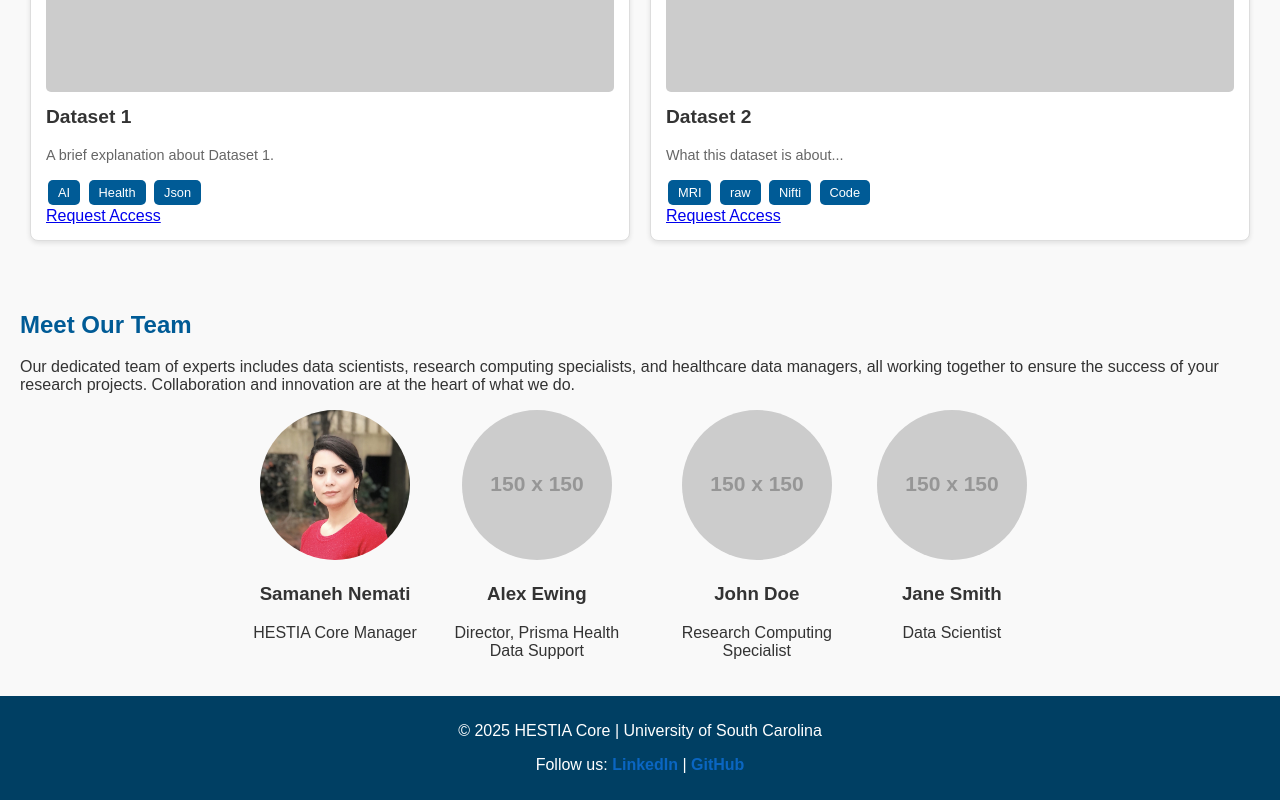
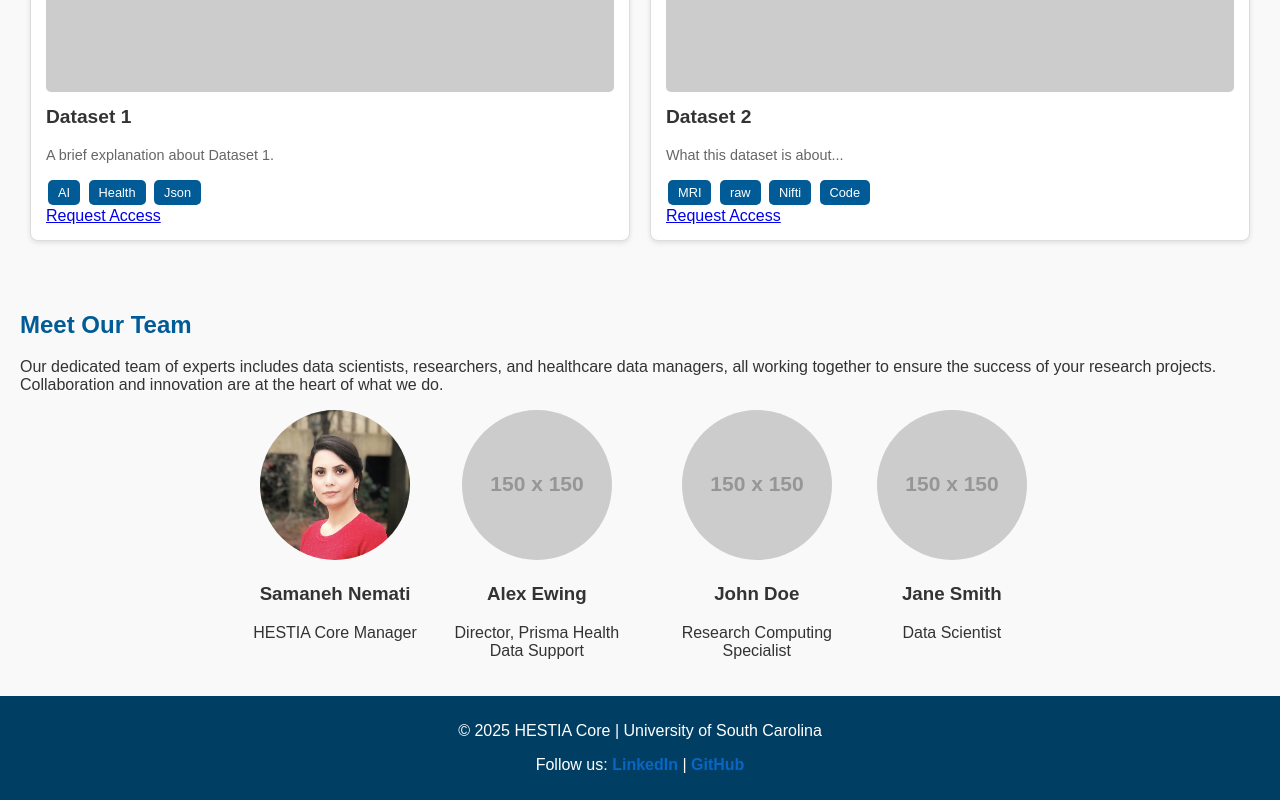
Before and after one commit to samanemati89/HESTIA-Core, a plain HTML site: page index.html in a window 1280 px wide. Shown: the part 1888-2688 px from the top of the page. Drawn offline with Linux system fonts and the light colour scheme; placeholder pictures from the web are drawn by us.

Commit message:
Update index.html

```diff
--- a/index.html
+++ b/index.html
@@ -254,7 +254,7 @@
     <section id="team">
         <h2>Meet Our Team</h2>
     <p>
-        Our dedicated team of experts includes data scientists, research computing specialists, and healthcare data managers, all working together to ensure the success of your research projects. Collaboration and innovation are at the heart of what we do.
+        Our dedicated team of experts includes data scientists, researchers, and healthcare data managers, all working together to ensure the success of your research projects. Collaboration and innovation are at the heart of what we do.
     </p>
     <div class="team">
         <div class="team-member">
```
